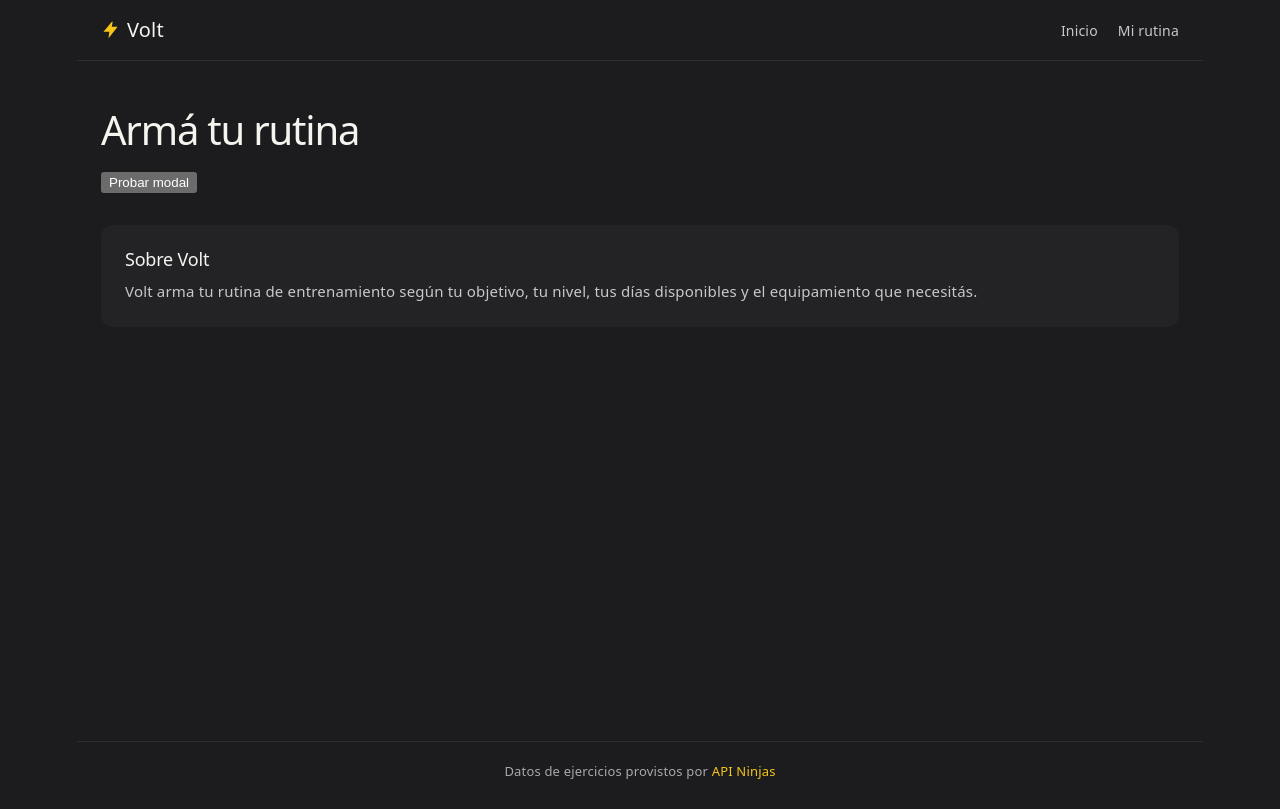
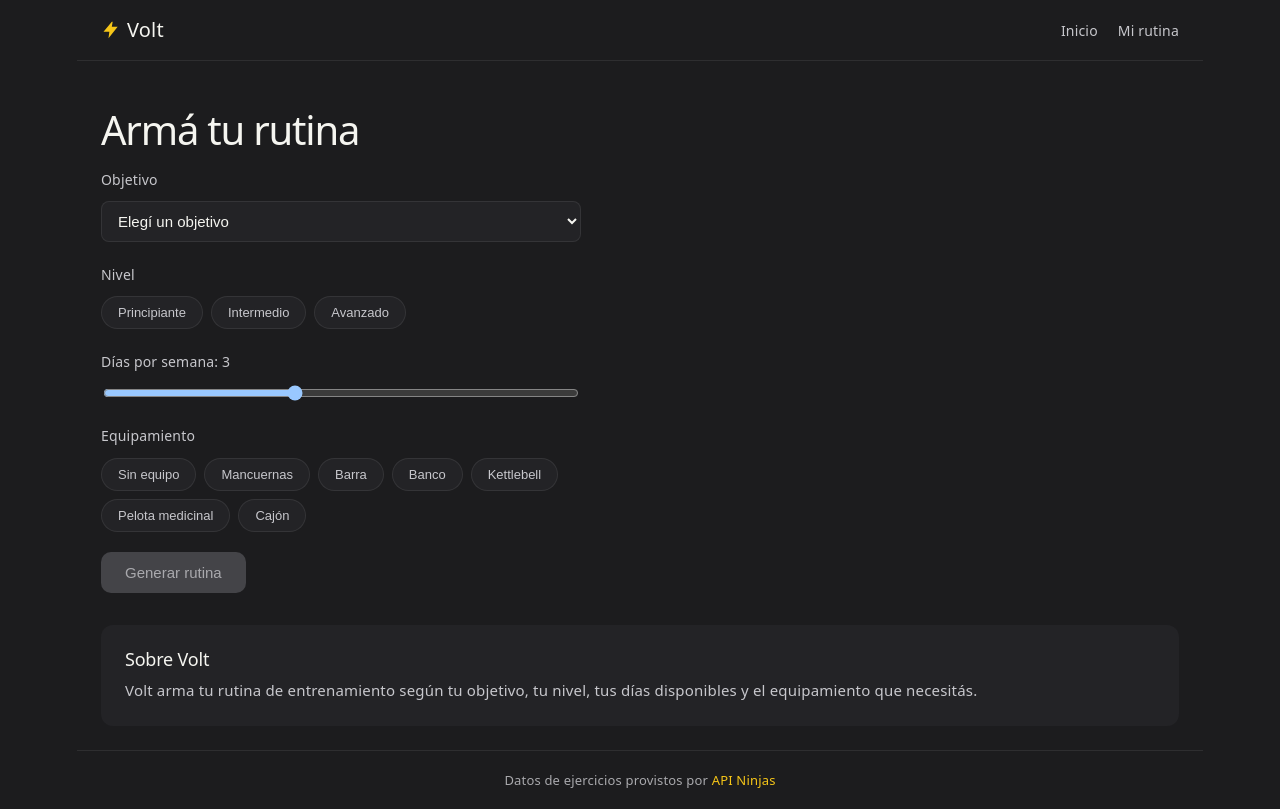
Before and after one commit to santiruiziriba-sketch/volt-frontend, a React (Vite) app: page / in a window 1280 px wide. Built offline with nearby package versions, Linux system fonts and the light colour scheme.

Commit message:
Crear formulario de la rutina con chips de nivel y equipamiento

```diff
--- a/src/components/Main/Main.jsx
+++ b/src/components/Main/Main.jsx
@@ -1,23 +1,15 @@
-import { useState } from "react";
 import "./Main.css";
-import Modal from "../Modal/Modal";
+import RutinaForm from "../RutinaForm/RutinaForm";
 
 function Main() {
-  const [isModalOpen, setIsModalOpen] = useState(false);
+  function handleGenerarRutina(datos) {
+    console.log("Datos del formulario:", datos);
+  }
 
   return (
     <main className="main">
       <h1 className="main__title">Armá tu rutina</h1>
-      <button type="button" onClick={() => setIsModalOpen(true)}>
-        Probar modal
-      </button>
-      <Modal
-        isOpen={isModalOpen}
-        onClose={() => setIsModalOpen(false)}
-        title="Modal de prueba"
-      >
-        <p>Este es el contenido del modal.</p>
-      </Modal>
+      <RutinaForm onSubmit={handleGenerarRutina} />
     </main>
   );
 }
--- /dev/null
+++ b/src/components/RutinaForm/RutinaForm.css
@@ -0,0 +1,66 @@
+.rutina-form {
+  display: flex;
+  flex-direction: column;
+  gap: 20px;
+  max-width: 480px;
+}
+
+.rutina-form__group {
+  display: flex;
+  flex-direction: column;
+  gap: 8px;
+}
+
+.rutina-form__label {
+  font-size: 14px;
+  color: var(--gray-200);
+}
+
+.rutina-form__select {
+  padding: 10px 12px;
+  border-radius: 8px;
+  border: 1px solid var(--border);
+  background: var(--card-bg);
+  color: var(--text-h);
+  font-size: 15px;
+}
+
+.rutina-form__chips {
+  display: flex;
+  flex-wrap: wrap;
+  gap: 8px;
+}
+
+.chip {
+  padding: 8px 16px;
+  border-radius: 999px;
+  border: 1px solid var(--border);
+  background: var(--card-bg);
+  color: var(--gray-200);
+  font-size: 13px;
+  cursor: pointer;
+}
+
+.chip--active {
+  background: var(--yellow);
+  border-color: var(--yellow);
+  color: var(--gray-950);
+}
+
+.rutina-form__submit {
+  align-self: flex-start;
+  padding: 12px 24px;
+  border-radius: 10px;
+  border: none;
+  background: var(--yellow);
+  color: var(--gray-950);
+  font-size: 15px;
+  font-weight: 500;
+  cursor: pointer;
+}
+
+.rutina-form__submit:disabled {
+  background: var(--gray-600);
+  color: var(--gray-400);
+  cursor: not-allowed;
+}
--- /dev/null
+++ b/src/components/RutinaForm/RutinaForm.jsx
@@ -0,0 +1,125 @@
+import { useState } from "react";
+import "./RutinaForm.css";
+import { OBJETIVOS } from "../../utils/trainingConfig";
+
+const NIVELES = [
+  { id: "principiante", nombre: "Principiante" },
+  { id: "intermedio", nombre: "Intermedio" },
+  { id: "avanzado", nombre: "Avanzado" },
+];
+
+const EQUIPAMIENTO = [
+  { id: "none", nombre: "Sin equipo" },
+  { id: "dumbbell", nombre: "Mancuernas" },
+  { id: "barbell", nombre: "Barra" },
+  { id: "bench", nombre: "Banco" },
+  { id: "kettlebell", nombre: "Kettlebell" },
+  { id: "medicine_ball", nombre: "Pelota medicinal" },
+  { id: "box", nombre: "Cajón" },
+];
+
+function RutinaForm({ onSubmit }) {
+  const [objetivo, setObjetivo] = useState("");
+  const [nivel, setNivel] = useState("");
+  const [dias, setDias] = useState(3);
+  const [equipamiento, setEquipamiento] = useState([]);
+
+  function toggleEquipamiento(id) {
+    setEquipamiento((actual) =>
+      actual.includes(id)
+        ? actual.filter((item) => item !== id)
+        : [...actual, id],
+    );
+  }
+
+  function handleSubmit(e) {
+    e.preventDefault();
+    if (!objetivo || !nivel) return;
+    onSubmit({ objetivo, nivel, dias, equipamiento });
+  }
+
+  const esValido = objetivo !== "" && nivel !== "";
+
+  return (
+    <form className="rutina-form" onSubmit={handleSubmit}>
+      <div className="rutina-form__group">
+        <label className="rutina-form__label" htmlFor="objetivo">
+          Objetivo
+        </label>
+        <select
+          id="objetivo"
+          className="rutina-form__select"
+          value={objetivo}
+          onChange={(e) => setObjetivo(e.target.value)}
+        >
+          <option value="">Elegí un objetivo</option>
+          {Object.entries(OBJETIVOS).map(([id, config]) => (
+            <option key={id} value={id}>
+              {config.nombre}
+            </option>
+          ))}
+        </select>
+      </div>
+
+      <div className="rutina-form__group">
+        <span className="rutina-form__label">Nivel</span>
+        <div className="rutina-form__chips">
+          {NIVELES.map((n) => (
+            <button
+              key={n.id}
+              type="button"
+              className={`chip ${nivel === n.id ? "chip--active" : ""}`}
+              aria-pressed={nivel === n.id}
+              onClick={() => setNivel(n.id)}
+            >
+              {n.nombre}
+            </button>
+          ))}
+        </div>
+      </div>
+
+      <div className="rutina-form__group">
+        <label className="rutina-form__label" htmlFor="dias">
+          Días por semana: {dias}
+        </label>
+        <input
+          id="dias"
+          type="range"
+          min="1"
+          max="6"
+          value={dias}
+          onChange={(e) => setDias(Number(e.target.value))}
+        />
+      </div>
+
+      <div className="rutina-form__group">
+        <span className="rutina-form__label">Equipamiento</span>
+        <div className="rutina-form__chips">
+          {EQUIPAMIENTO.map((eq) => (
+            <button
+              key={eq.id}
+              type="button"
+              className={`chip ${
+                equipamiento.includes(eq.id) ? "chip--active" : ""
+              }`}
+              aria-pressed={equipamiento.includes(eq.id)}
+              onClick={() => toggleEquipamiento(eq.id)}
+            >
+              {eq.nombre}
+            </button>
+          ))}
+        </div>
+      </div>
+
+      <button
+        type="submit"
+        className="rutina-form__submit"
+        disabled={!esValido}
+      >
+        Generar rutina
+      </button>
+    </form>
+  );
+}
+
+export default RutinaForm;
```
